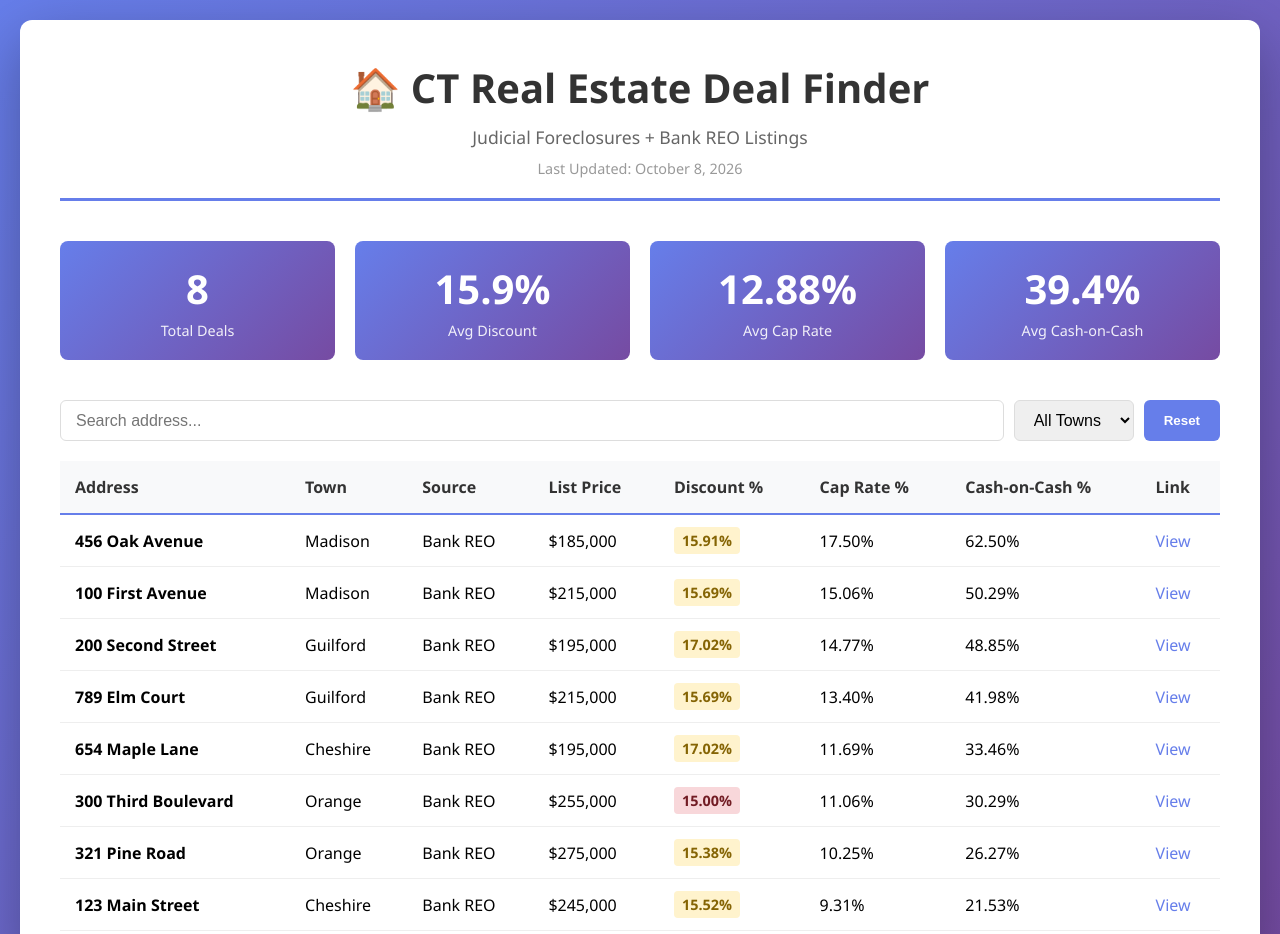
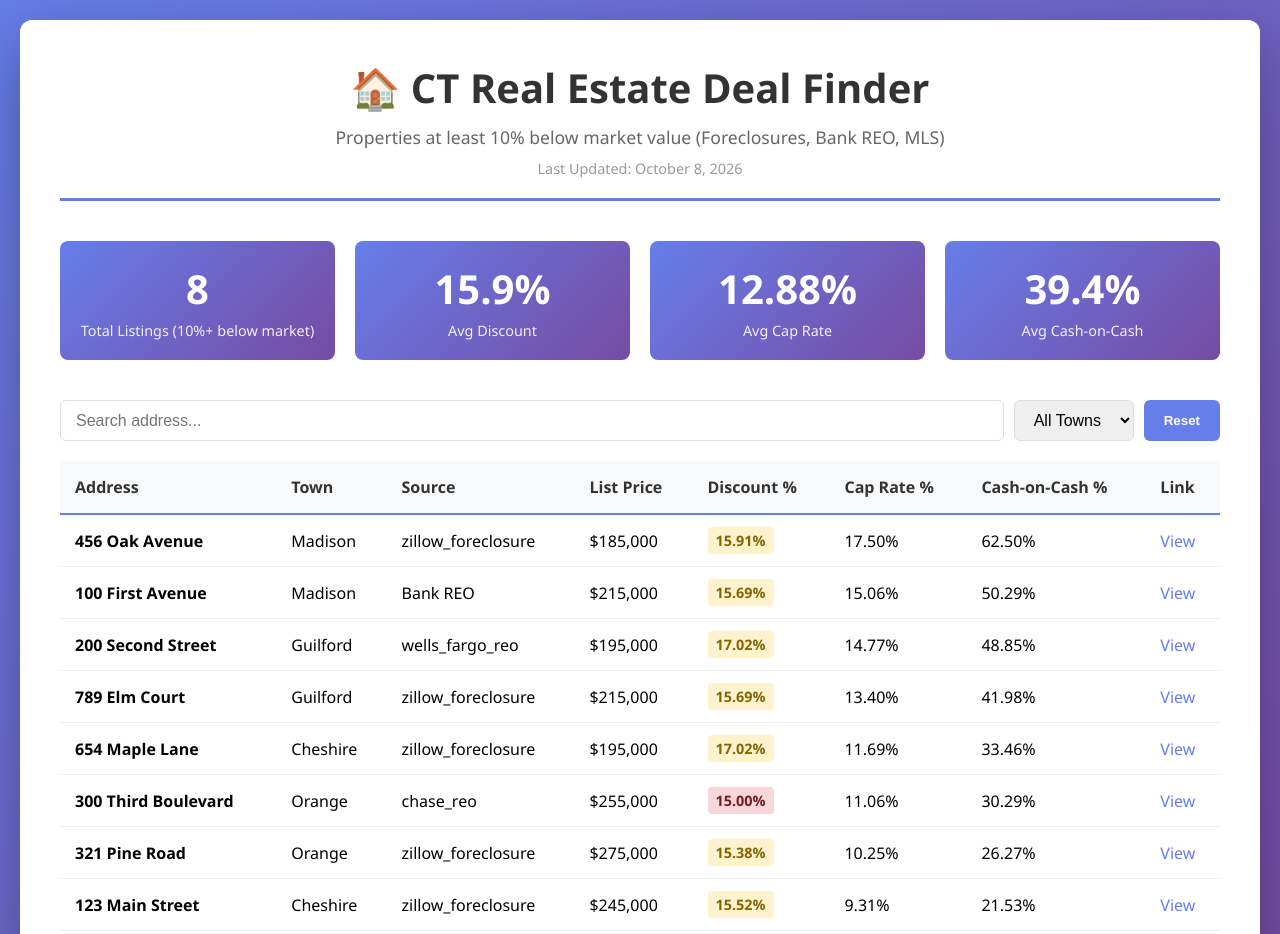
Before and after one commit to tttpppn/ct-deal-finder, a website: page docs/index.html in a window 1280 px wide. Shown: the top 934 px of the page. Drawn offline with Linux system fonts and the light colour scheme.

Commit message:
Update dashboard to show 10% below-market listings with all sources
- Workflow now exports listings_10pct_below_market-*.csv to docs/data.csv
- Dashboard updated to show properties 10%+ below market
- Added MLS to source types display
- Updated subtitle to include Foreclosures, Bank REO, and MLS
- Changed stat label to clarify 10%+ threshold

```diff
--- a/docs/index.html
+++ b/docs/index.html
@@ -40,14 +40,14 @@
   <div class="container">
     <header>
       <h1>🏠 CT Real Estate Deal Finder</h1>
-      <p class="subtitle">Judicial Foreclosures + Bank REO Listings</p>
+      <p class="subtitle">Properties at least 10% below market value (Foreclosures, Bank REO, MLS)</p>
       <p class="last-updated">Last Updated: <span id="lastUpdated">Loading...</span></p>
     </header>
 
     <div class="stats">
       <div class="stat-card">
         <div class="stat-number" id="totalDeals">0</div>
-        <div class="stat-label">Total Deals</div>
+        <div class="stat-label">Total Listings (10%+ below market)</div>
       </div>
       <div class="stat-card">
         <div class="stat-number" id="avgDiscount">0%</div>
@@ -142,7 +142,7 @@
         row.innerHTML = `
           <td><strong>${deal['Address']}</strong></td>
           <td>${deal['Town']}</td>
-          <td>${deal['Source'].includes('judicial') ? 'Judicial' : 'Bank REO'}</td>
+          <td>${deal['Source'].includes('judicial') ? 'Judicial' : deal['Source'].includes('bank') ? 'Bank REO' : deal['Source'].includes('mls') ? 'MLS' : deal['Source']}</td>
           <td>$${parseInt(deal['List Price'].replace(/\D/g,'')).toLocaleString()}</td>
           <td><span class="deal-rating ${ratingClass}">${discount.toFixed(2)}%</span></td>
           <td>${parseFloat(deal['Cap Rate %']).toFixed(2)}%</td>
```
Also changed, not shown: .github/workflows/scrape.yml.
